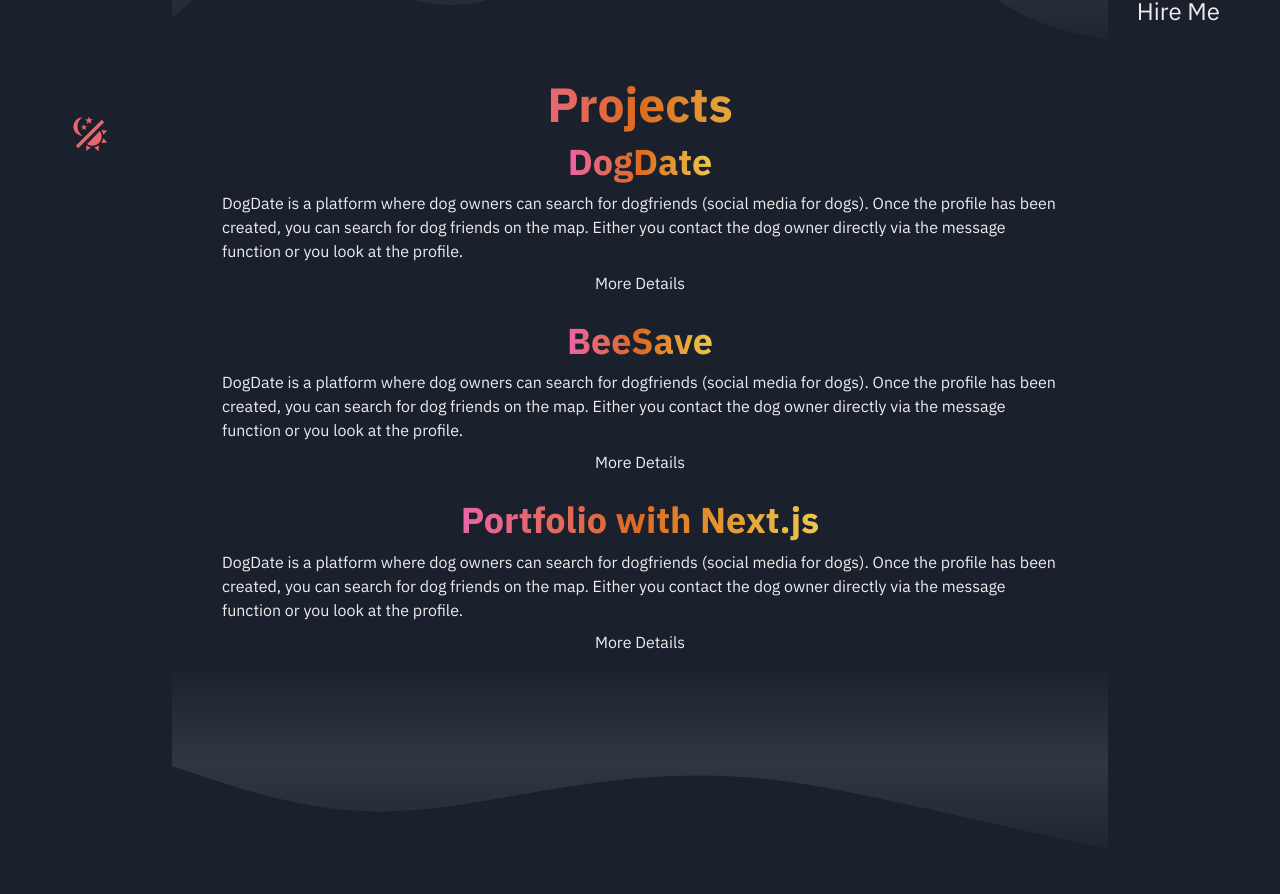
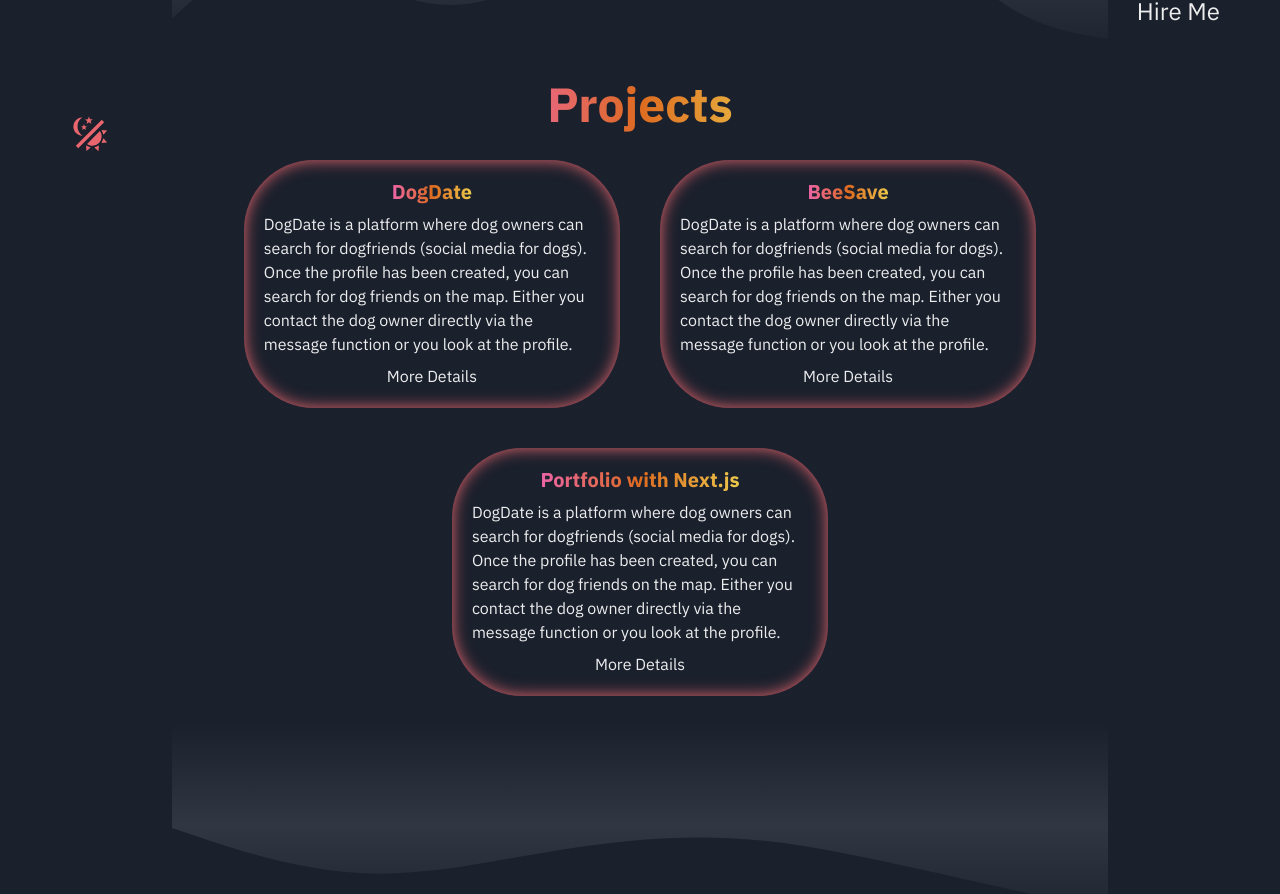
Before and after one commit to kerstin97/portfolio, a Next.js app in the folder portfolio/: page / in a window 1280 px wide. Shown: the part 596-1490 px from the top of the page. Built offline with nearby package versions, Linux system fonts and the light colour scheme.

Commit message:
Style projects

```diff
--- a/portfolio/components/project.js
+++ b/portfolio/components/project.js
@@ -3,8 +3,8 @@
 
 export default function Project(props) {
     return (
-        <VStack>
-            <Heading bgClip="text" bgGradient="linear(to-l, yellow.400, orange.500, pink.400)">{props.title}</Heading>
+        <VStack flexBasis="45%" p="20px" m="20px" borderRadius="70px" boxShadow="inset 0 0 1em #e9666e">
+            <Heading fontSize="xl" bgGradient="linear(to-l, yellow.400, orange.500, pink.400)" bgClip="text">{props.title}</Heading>
             <Text>{props.description}</Text>
             <Link href={props.link} isExternal>
                 More Details
--- a/portfolio/components/projects.js
+++ b/portfolio/components/projects.js
@@ -1,11 +1,11 @@
-import { Stack, Center, Heading, Text, Link, VStack } from '@chakra-ui/react';
+import { Stack, Center, Heading, Flex, Text, Link, VStack } from '@chakra-ui/react';
 import Project from './project';
 
 export default function Projects() {
     return (
         <section id="projects">
             <Center><Heading pr={"50px"} pl={"50px"} lineHeight={1.5} bgGradient="linear(to-l, yellow.400, orange.500, pink.400)" bgClip="text" size="2xl">Projects</Heading></Center>
-             <Stack  pr={"50px"} pl={"50px"}  direction="column" spacing="24px">
+             <Flex  pr={"50px"} pl={"50px"} flexWrap="wrap" justifyContent="center" flexDir="row" spacing="24px">
                  <Project
                     title="DogDate"
                     description="DogDate is a platform where dog owners can search for dogfriends (social media for dogs). Once the profile has been created, you can search for dog friends on the map. Either you contact the dog owner directly via the message function or you look at the profile."
@@ -21,7 +21,7 @@
                     description="DogDate is a platform where dog owners can search for dogfriends (social media for dogs). Once the profile has been created, you can search for dog friends on the map. Either you contact the dog owner directly via the message function or you look at the profile."
                     link="https://portfolio.fh-salzburg.ac.at/projects/2021-dog-date"
                 />
-            </Stack>
+            </Flex>
         </section>
     )
 }
--- a/portfolio/pages/index.js
+++ b/portfolio/pages/index.js
@@ -23,7 +23,7 @@
       </Head>
 
       <main className={styles.main}>
-        <LeftSection toggleColorMode={toggleColorMode} bgColor={bgColor}/>
+        <LeftSection toggleColorMode={toggleColorMode}/>
         <VStack className={styles.content}>
           <Hello/>
             <svg className="wave" xmlns="http://www.w3.org/2000/svg" viewBox="0 0 1440 320">
```
